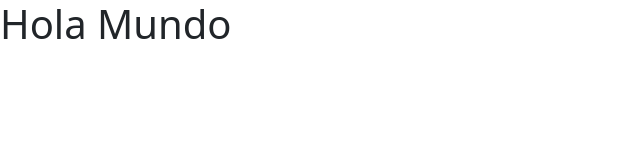
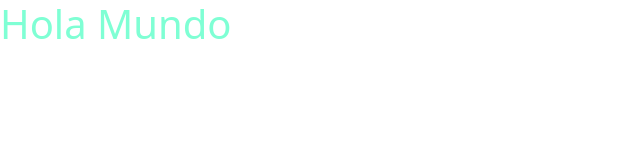
Before and after one commit to fernandoasd/jonybucci.io, a plain HTML site: page index.html in a window 1280 px wide. Shown: the whole page, without its empty margins (0-640 px from the left). Drawn offline with nearby package versions, Linux system fonts and the light colour scheme.

Commit message:
negrita y color celeste

```diff
--- a/css/styles.css
+++ b/css/styles.css
@@ -0,0 +1,4 @@
+body {
+    color: aquamarine;
+    font-weight: bold;
+}
--- a/index.html
+++ b/index.html
@@ -4,12 +4,12 @@
     <meta charset="UTF-8">
     <meta http-equiv="X-UA-Compatible" content="IE=edge">
     <meta name="viewport" content="width=device-width, initial-scale=1.0">
-    <!--Link css-->
-    <link rel="stylesheet" href="./css/styles.css">
     <!--Link Js-->
     <link rel="stylesheet" href="./js/javascript.js">
     <!-- Bootstrap CSS only -->
     <link href="https://cdn.jsdelivr.net/npm/bootstrap@5.2.1/dist/css/bootstrap.min.css" rel="stylesheet" integrity="sha384-iYQeCzEYFbKjA/T2uDLTpkwGzCiq6soy8tYaI1GyVh/UjpbCx/TYkiZhlZB6+fzT" crossorigin="anonymous">
+    <!--Link css-->
+     <link rel="stylesheet" href="./css/styles.css">
     <title>Gabucci</title>
 </head>
 <body>
```
